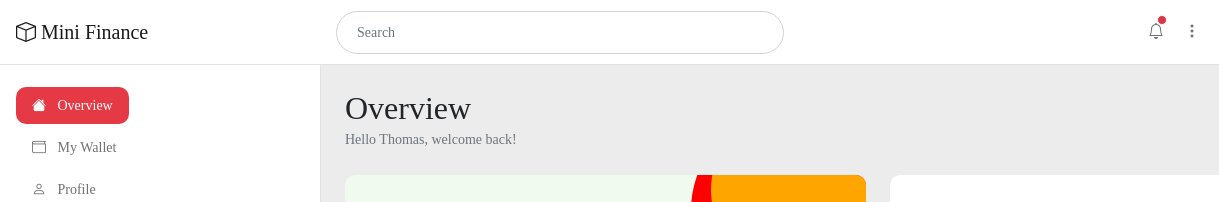
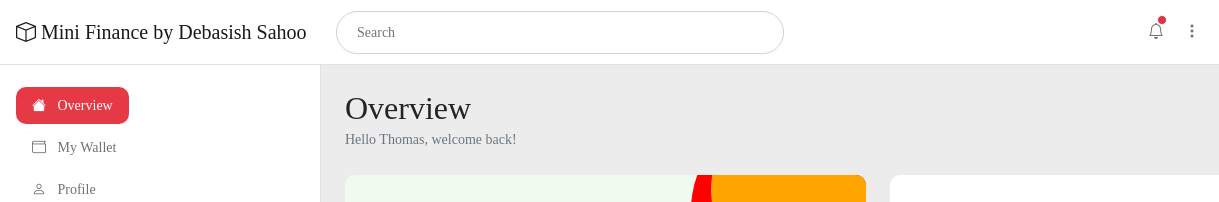
Before and after one commit to js55998/fintech, a plain HTML site: page index.html in a window 1280 px wide. Shown: the top 202 px of the page, 0-1219 px from the left. Drawn offline with Linux system fonts and the light colour scheme; a web font is replaced by a local one.

Commit message:
Update index.html

```diff
--- a/index.html
+++ b/index.html
@@ -41,7 +41,7 @@ Bootstrap 5 Dashboard Admin Template
         <div class="col-md-3 col-lg-3 me-0 px-3 fs-6">
             <a class="navbar-brand" href="index.html">
                 <i class="bi-box"></i>
-                Mini Finance
+                Mini Finance by Debasish Sahoo
             </a>
         </div>
 
```
